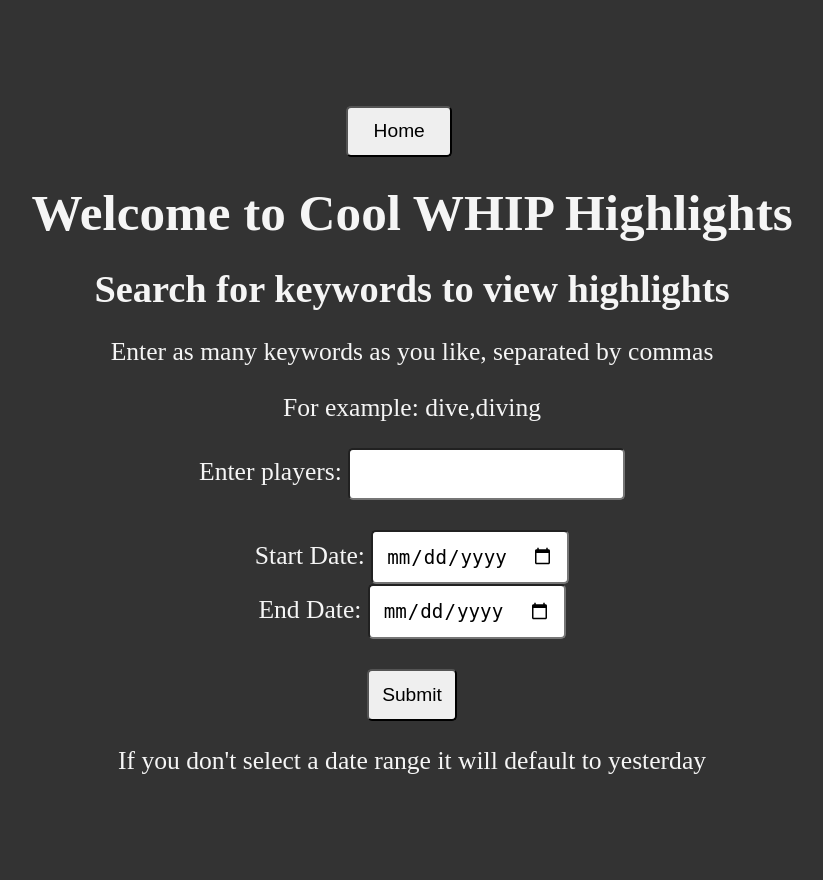
After one commit to dovinhs8437-boop/web, a Flask app: page /search_keyword/ in a window 1280 px wide. The commit adds this page. Shown: the whole page, without its empty margins (228-1051 px from the left). Run offline with Flask 3, Linux system fonts and the light colour scheme.

Commit message:
added keyword search

```diff
--- a/main.py
+++ b/main.py
@@ -149,7 +149,51 @@ def search_players():
     start_date = request.args.get('start_date', yesterday())
     return render_template('search_players.html', players=players, end_date=end_date, start_date=start_date)
 
+@app.route('/keyword/')
+def return_keyword():
+    keywords= request.args.get('keywords','')
+    start_date = request.args.get('start_date')
+    end_date = request.args.get('end_date')
 
+    if not start_date:
+        start_date = yesterday()
+    if not end_date:
+        end_date = yesterday()
+
+    print("start date:", type(start_date))
+    print("end date:", type(end_date))
+    print(yesterday())
+    highlights= []
+    keywords_list = keywords.split(',')
+    # Connect to the SQLite database
+    conn = sqlite3.connect('MLB_Highlights.db')
+    cursor = conn.cursor()
+    # Execute SQL query
+    for k in keywords_list:
+        k = k.strip()
+        cursor.execute(f"""
+                        SELECT player_name,date,headline,description,mp4_url,yahoo_team_name,mlb_team_name
+                        FROM yahoo_highlights_{season_id}
+                        Where description LIKE '%{k}%' and date >= '{start_date}' and date <='{end_date}'
+                        ORDER BY player_name, date
+                        """
+                        )
+
+        keyword = cursor.fetchall()
+        for i in keyword:
+            highlights.append(i)
+    # Close the database connection
+    conn.close()
+
+    # Render the template with the query results
+    return render_template('return_keyword.html', highlights=highlights, start_date=start_date,end_date=end_date,keywords=keywords)
+
+@app.route('/search_keyword/')
+def search_keyword():
+    keywords = request.args.get('keywords', '')  # If 'players' parameter is not provided, default to an empty string
+    end_date = request.args.get('end_date', yesterday())
+    start_date = request.args.get('start_date', yesterday())
+    return render_template('search_keyword.html', keywords=keywords, end_date=end_date, start_date=start_date)
 
 @app.route('/mlb/<mlb_id>/<date>')
 def mlb_team_page(mlb_id,date=None):
@@ -176,34 +220,6 @@ def mlb_team_page(mlb_id,date=None):
     # Render the template with the query results
     return render_template('mlb_teams.html', highlights=highlights, date=date,mlb_id=mlb_id)
 
-@app.route('/oops')
-def oops():
-    # Read data from CSV file
-    video_info = []
-    with open('data/oops.csv', 'r') as csv_file:
-        csv_reader = csv.reader(csv_file)
-        for row in csv_reader:
-            video_info.append(row)
-
-    # Render HTML template with video information
-    return render_template('oops.html', video_info=video_info)
-
-@app.route('/wemby')
-def wemby():
-
-    data =[]
-    with open('data/wemby_blocks.csv', mode='r') as file:
-        reader = csv.reader(file)
-        for row in reader:
-            data.append(row)
-
-    rando = random.randint(0,200)
-    id = data[rando]
-    video_info = [(id[0],id[1])]
-
-
-    # Render the template with the query results
-    return render_template('wemby.html',video_info=video_info)
 
 if __name__ == '__main__':
     app.run(debug=True, host= '0.0.0.0')
--- a/templates/index.html
+++ b/templates/index.html
@@ -13,6 +13,7 @@
         <h2><a href="{{ url_for('yahoo_list',date=date) }}">By Fantasy Team</a></h2>
         <h2><a href="{{ url_for('mlb_list',date=date) }}">By MLB Team</a></h2>
         <h2><a href="{{ url_for('search_players',date=date) }}">By Player</a></h2>
+        <h2><a href="{{ url_for('search_keyword',date=date) }}">By Keyword</a></h2>
         <h2><a href="{{ url_for('all_players_page',date=date) }}">All Highlights</a></h2>
 
     </ul>
--- /dev/null
+++ b/templates/search_keyword.html
@@ -0,0 +1,35 @@
+<!DOCTYPE html>
+<html lang="en">
+<head>
+    <meta charset="UTF-8">
+    <meta name="viewport" content="width=device-width, initial-scale=1.0">
+    <title>MLB Highlights</title>
+    <link href="{{ url_for('static', filename='styles/style.css') }}" rel="stylesheet" />
+</head>
+<body>
+    <a href="{{ url_for('index') }}"><button>Home</button></a>
+    <h1>Welcome to Cool WHIP Highlights</h1>
+    <h2>Search for keywords to view highlights</h2>
+    <p>Enter as many keywords as you like, separated by commas</p>
+    <p>For example: dive,diving</p>
+
+
+    <form action="{{ url_for('return_keyword', start_date=start_date, end_date=end_date) }}" method="GET">
+        <label for="keywords">Enter players:</label>
+        <input type="text" id="keywords" name="keywords">
+        <br>
+        <br>
+        <label for="start_date">Start Date:</label>
+        <input type="date" id="start_date" name="start_date">
+        <br>
+        <label for="end_date">End Date:</label>
+        <input type="date" id="end_date" name="end_date">
+        <br>
+        <br>
+        <input type="submit" value="Submit">
+    </form>
+    <p>If you don't select a date range it will default to yesterday</p>
+
+
+</body>
+</html>
```
Also changed, not shown: templates/return_keyword.html (added, +49 -0 lines).
